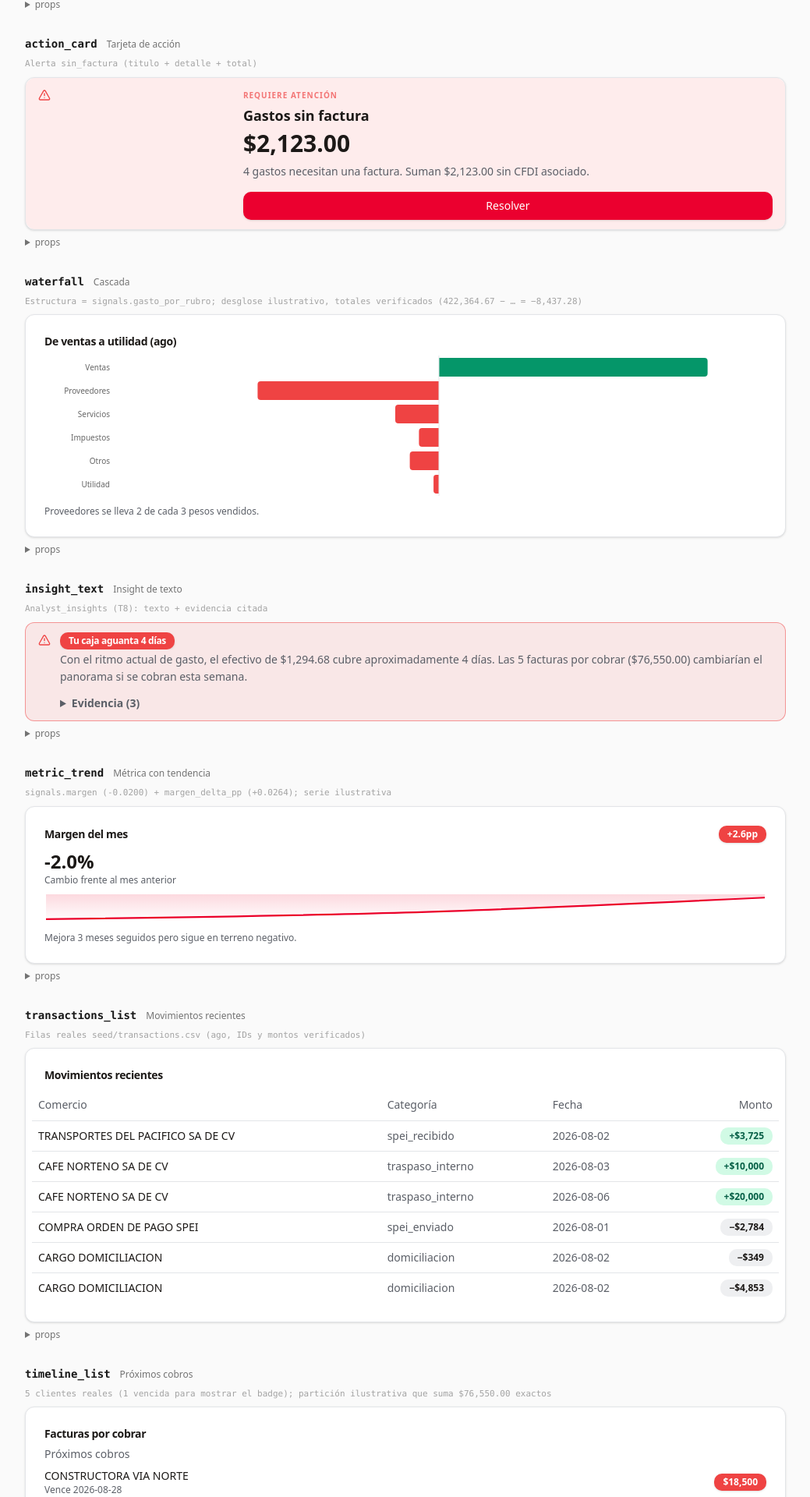
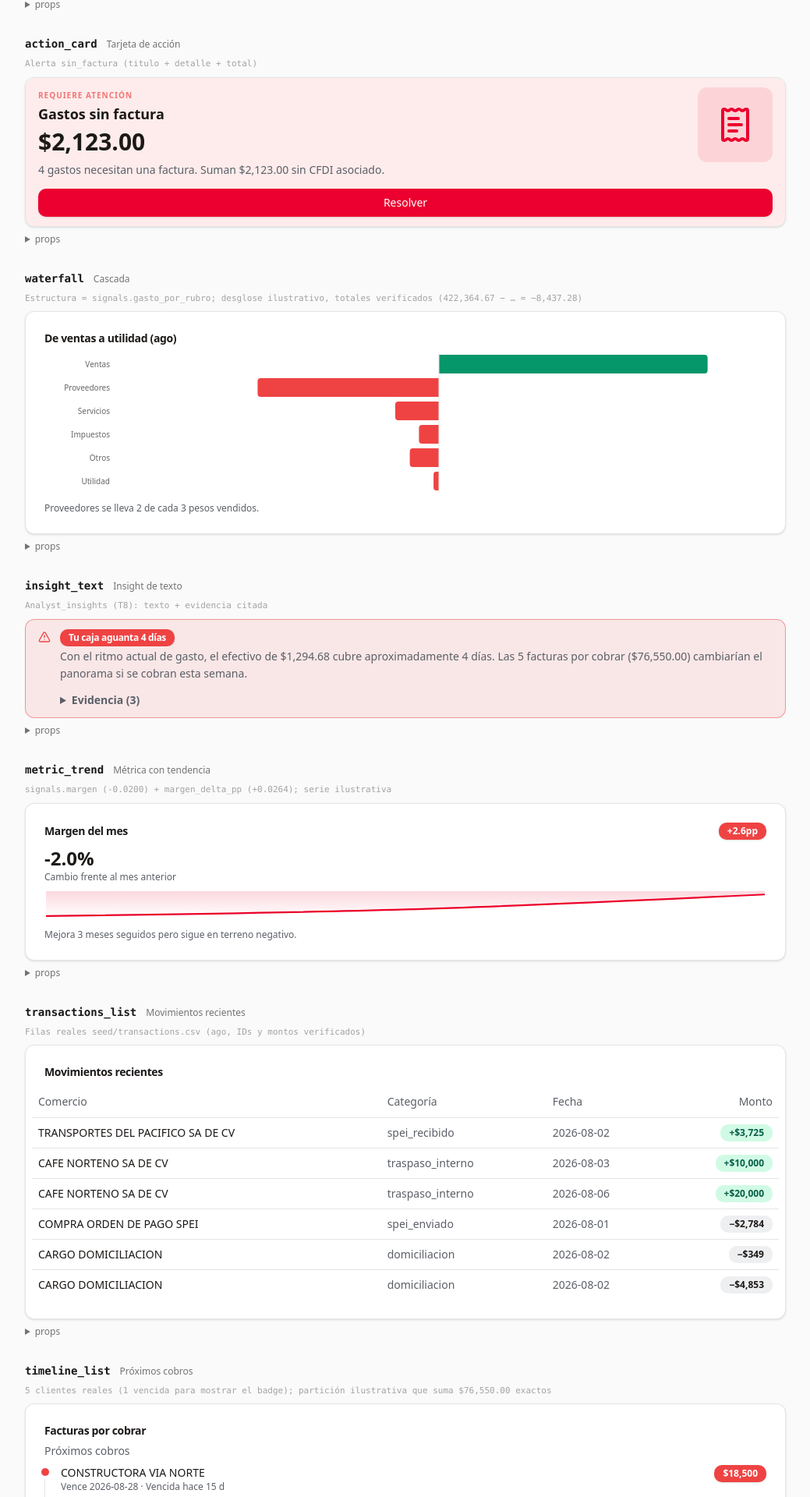
Before and after one commit to pedroolib/MiNorte-by-Banorte, a Next.js app in the folder apps/web/: page /cards in a window 1280 px wide. Shown: the part 3379-5299 px from the top of the page at 78% size, without its empty margins (120-1159 px from the left). Built offline with nearby package versions, Linux system fonts and the light colour scheme.

Commit message:
feat: hover and QoL changes

```diff
--- a/apps/web/components/cards.tsx
+++ b/apps/web/components/cards.tsx
@@ -6,8 +6,13 @@ import {
   ArrowDownRight,
   ArrowUpRight,
   BadgeCheck,
+  Bell,
+  FileWarning,
+  Flame,
   Landmark,
+  PiggyBank,
   ReceiptText,
+  TrendingDown,
   Wallet,
 } from "lucide-react";
 import {
@@ -436,6 +441,7 @@ export function ActionCard({
   value,
   action_label,
   tone = "neutral",
+  icon,
 }: {
   eyebrow: string;
   title: string;
@@ -443,11 +449,24 @@ export function ActionCard({
   value: string;
   action_label: string;
   tone?: "urgent" | "watch" | "neutral";
+  icon?: string;
 }) {
+  const visuals: Record<string, React.ReactNode> = {
+    receipt: <ReceiptText className="size-12" />,
+    wallet: <Wallet className="size-12" />,
+    flame: <Flame className="size-12" />,
+    "piggy-bank": <PiggyBank className="size-12" />,
+    "trending-down": <TrendingDown className="size-12" />,
+    "file-warning": <FileWarning className="size-12" />,
+    landmark: <Landmark className="size-12" />,
+    bell: <Bell className="size-12" />,
+  };
+  const visual = icon ? visuals[icon] : null;
   return (
     <Card className="p-0">
       <Alert variant={tone === "urgent" ? "destructive" : "default"} className="border-0">
-        {tone === "urgent" || tone === "watch" ? <AlertTriangle /> : <BadgeCheck />}
+        <div className="col-start-2 flex items-start gap-4">
+          <div className="min-w-0 flex-1">
             <AlertTitle className="flex items-center gap-2">
               <span className="text-[10px] font-bold uppercase tracking-widest opacity-70">
                 {eyebrow}
@@ -457,8 +476,15 @@ export function ActionCard({
               <span className="block text-lg font-bold text-foreground">{title}</span>
               <span className="block text-3xl font-extrabold text-foreground">{value}</span>
               <span className="mt-1 block">{body}</span>
-          <Button className="mt-3 w-full">{action_label}</Button>
             </AlertDescription>
+          </div>
+          {visual ? (
+            <span className="grid size-24 shrink-0 place-items-center rounded-xl bg-primary/10 text-primary">
+              {visual}
+            </span>
+          ) : null}
+        </div>
+        <Button className="col-start-2 mt-3 w-full">{action_label}</Button>
       </Alert>
     </Card>
   );
@@ -549,7 +575,7 @@ export function BanorteBestLoans({
           return (
             <div
               key={o.id}
-              className={`rounded-lg border p-3 ${top ? "border-primary bg-primary/5" : ""}`}
+              className={`cursor-pointer rounded-lg border p-3 transition-all duration-200 hover:-translate-y-0.5 hover:shadow-md ${top ? "border-primary bg-primary/5" : ""}`}
             >
               <div className="flex items-center justify-between text-sm">
                 <strong>{o.nombre}</strong>
@@ -675,26 +701,52 @@ export function TimelineList({
   items: { id: string; customer_name: string; due_date: string | null; issued_at: string; amount_pending: string; status: string }[];
 }) {
   if (!items.length) return <Empty what="cobros próximos" />;
+  const now = new Date();
+  const diasPara = (iso: string | null) =>
+    iso ? Math.ceil((new Date(iso).getTime() - now.getTime()) / 86400000) : null;
+  const colorDot = (d: number | null) =>
+    d === null || d > 14
+      ? "bg-emerald-500"
+      : d > 7
+        ? "bg-amber-400"
+        : "bg-destructive";
+  const etiqueta = (d: number | null) =>
+    d === null
+      ? null
+      : d < 0
+        ? `Vencida hace ${Math.abs(d)} d`
+        : d === 0
+          ? "Vence hoy"
+          : `Vence en ${d} d`;
   return (
     <Card>
       <CardHeader className="pb-2">
         <CardTitle className="text-sm">Facturas por cobrar</CardTitle>
         <CardDescription>Próximos cobros</CardDescription>
       </CardHeader>
-      <CardContent className="space-y-3">
-        {items.slice(0, 4).map((item) => (
-          <div key={item.id} className="flex items-center gap-2 text-sm">
+      <CardContent>
+        <ol className="relative space-y-4 border-l border-border pl-0">
+          {items.slice(0, 4).map((item) => {
+            const d = diasPara(item.due_date);
+            return (
+              <li key={item.id} className="relative flex items-start gap-3 pl-5">
+                <span
+                  className={`absolute top-1 -left-[5px] size-2.5 rounded-full ring-4 ring-background ${colorDot(d)}`}
+                />
                 <div className="min-w-0 flex-1">
-              <p className="truncate font-medium">{item.customer_name || "Cliente"}</p>
+                  <p className="truncate text-sm font-medium">{item.customer_name || "Cliente"}</p>
                   <p className="text-xs text-muted-foreground">
                     {item.due_date ? `Vence ${item.due_date.slice(0, 10)}` : `Emitida ${item.issued_at.slice(0, 10)}`}
+                    {etiqueta(d) ? ` · ${etiqueta(d)}` : ""}
                   </p>
                 </div>
-            <Badge variant={item.status === "overdue" ? "destructive" : "success"}>
+                <Badge variant={d !== null && d <= 7 ? "destructive" : "success"}>
                   {money(item.amount_pending)}
                 </Badge>
-          </div>
-        ))}
+              </li>
+            );
+          })}
+        </ol>
       </CardContent>
     </Card>
   );
--- a/apps/web/lib/catalog-fixtures.ts
+++ b/apps/web/lib/catalog-fixtures.ts
@@ -179,6 +179,7 @@ export const CATALOG: CatalogEntry[] = [
       value: "$2,123.00",
       action_label: "Resolver",
       tone: "urgent",
+      icon: "receipt",
     },
     title: "Tarjeta de acción",
     source: "Alerta sin_factura (titulo + detalle + total)",
--- a/apps/web/lib/ui-schema.ts
+++ b/apps/web/lib/ui-schema.ts
@@ -54,6 +54,7 @@ export type UISchema =
         value: string;
         action_label: string;
         tone?: string;
+        icon?: string;
       };
     }
   | {
```
Also changed, not shown: 3 other files (tests, documents, lock files or other folders). Lines whose indentation alone changed are shown as unchanged.
